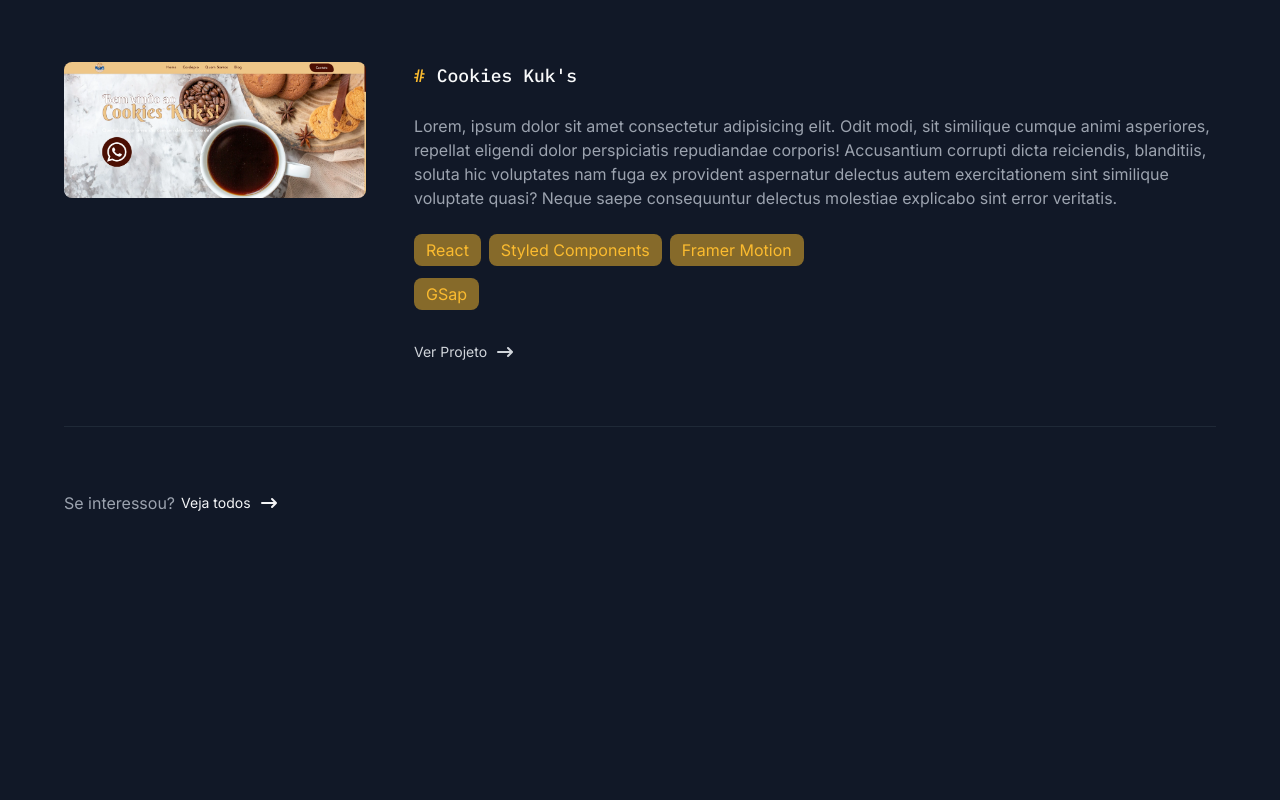
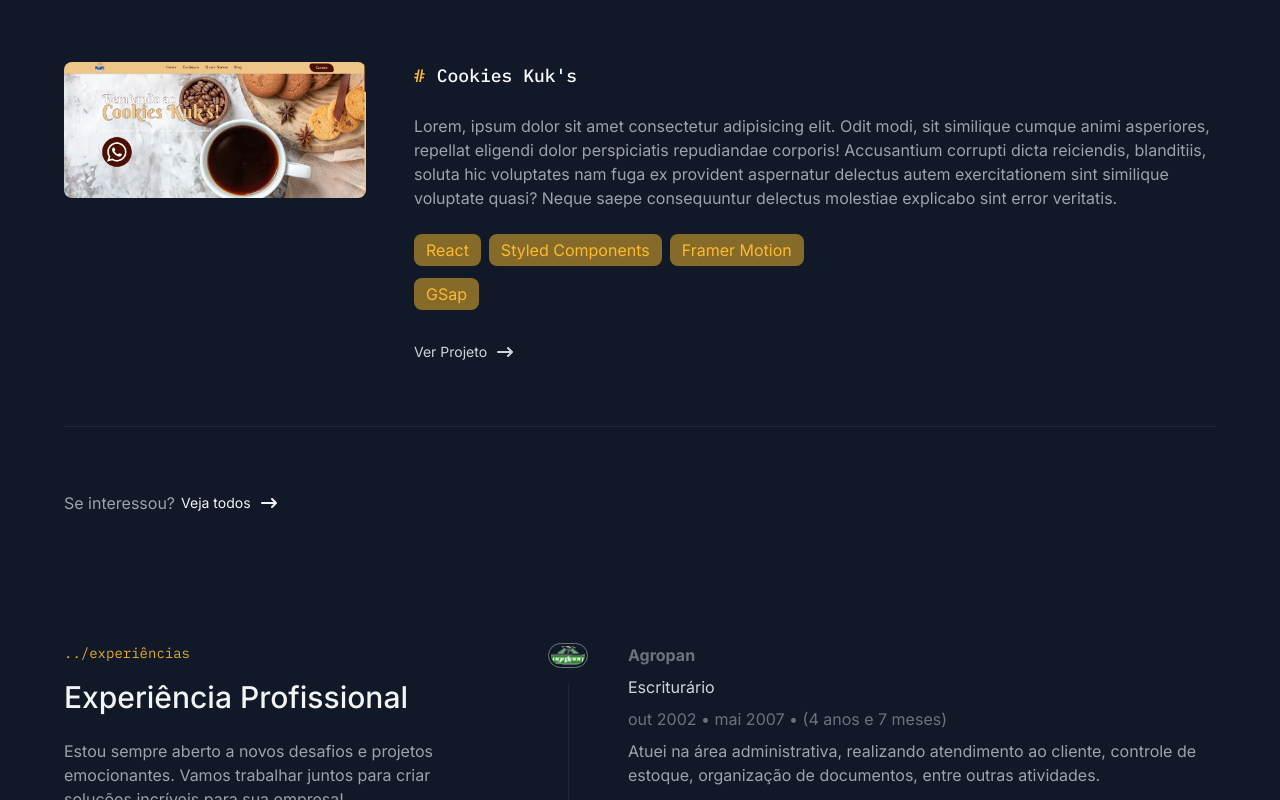
Before and after one commit to MarcioDavid81/portfolio-next, a Next.js app: page / in a window 1280 px wide. Shown: the part 2000-2800 px from the top of the page. Before the commit the page ends 2579 px from the top, so only its background shows below. Built offline with nearby package versions, Linux system fonts and the light colour scheme.

Commit message:
feat: add work-experience session component

```diff
--- /dev/null
+++ b/app/_components/pages/home/work-experience/experience-item.tsx
@@ -0,0 +1,51 @@
+import TechBadge from "@/app/_components/tech-badge";
+import Image from "next/image";
+
+const ExperienceItem = () => {
+  return (
+    <div className="grid grid-cols-[40px,1fr] gap-4 md:gap-10">
+      <div className="flex flex-col items-center gap-4">
+        <div className="rounded-full border border-gray-500 p-0.5 ">
+          <Image
+            src="/images/agropan.webp"
+            width={50}
+            height={50}
+            alt="Logo Agropan"
+            className="rounded-full"
+          />
+        </div>
+        <div className="h-full w-[1px] bg-gray-800" />
+      </div>
+      <div>
+        <div className="flex flex-col gap-2 text-sm sm:text-base">
+          <a
+            href="https://www.agropan.coop.br"
+            className="font-bold text-gray-500 hover:text-primary transition-colors"
+            target="_blank"
+            rel="noreferrer"
+          >
+            Agropan
+          </a>
+          <h4 className="text-gray-300">Escriturário</h4>
+          <span className="text-gray-500">
+            out 2002 • mai 2007 • (4 anos e 7 meses)
+          </span>
+          <p className="text-gray-400">
+            Atuei na área administrativa, realizando atendimento ao cliente,
+            controle de estoque, organização de documentos, entre outras
+            atividades.
+          </p>
+        </div>
+        <p className="text-gray-400 text-sm mb-3 mt-6 font-semibold">Competências</p>
+        <div className="flex gap-x-2 gap-y-3 flex-wrap lg:max-w-[450px] mb-8">
+            <TechBadge name="Atendimento ao Cliente" />
+            <TechBadge name="Controle de Estoque" />
+            <TechBadge name="Faturamento de Grãos" />
+            <TechBadge name="Logística" />
+        </div>
+      </div>
+    </div>
+  );
+};
+
+export default ExperienceItem;
--- /dev/null
+++ b/app/_components/pages/home/work-experience/index.tsx
@@ -0,0 +1,22 @@
+import SectionTitle from "@/app/_components/section-title";
+import ExperienceItem from "./experience-item";
+
+const WorkExperience = () => {
+  return (
+    <section className="container flex py-16 gap-10 md:gap-4 lg:gap-16 flex-col md:flex-row">
+      <div className="max-w-[420px]">
+        <SectionTitle subtitle="experiências" title="Experiência Profissional" />
+        <p className="text-gray-400 mt-6">
+          Estou sempre aberto a novos desafios e projetos emocionantes. Vamos
+          trabalhar juntos para criar soluções incríveis para sua empresa!
+        </p>
+      </div>
+      <div className="flex flex-col gap-4">
+        <ExperienceItem />
+        <ExperienceItem />
+      </div>
+    </section>
+  );
+};
+
+export default WorkExperience;
--- a/app/page.tsx
+++ b/app/page.tsx
@@ -1,6 +1,7 @@
 import { HeroSection } from "./_components/pages/home/hero-section";
 import HighlightedProjects from "./_components/pages/home/highlighted-projects";
 import KnownTechs from "./_components/pages/home/known-techs";
+import WorkExperience from "./_components/pages/home/work-experience";
 
 export default async function Home() {
   return (
@@ -8,6 +9,7 @@
       <HeroSection />
       <KnownTechs />
       <HighlightedProjects />
+      <WorkExperience />
     </>
   )
 }
```
Also changed, not shown: public/images/agropan.webp (added).
